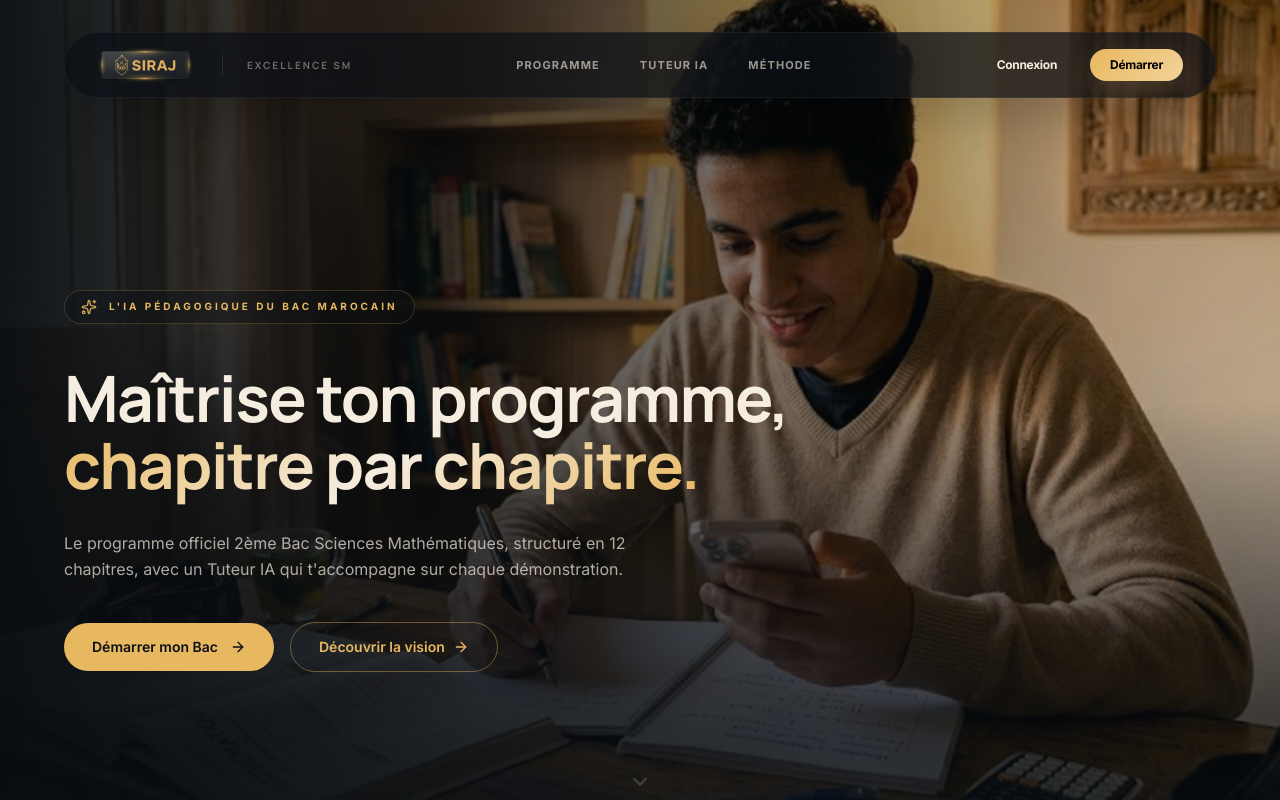
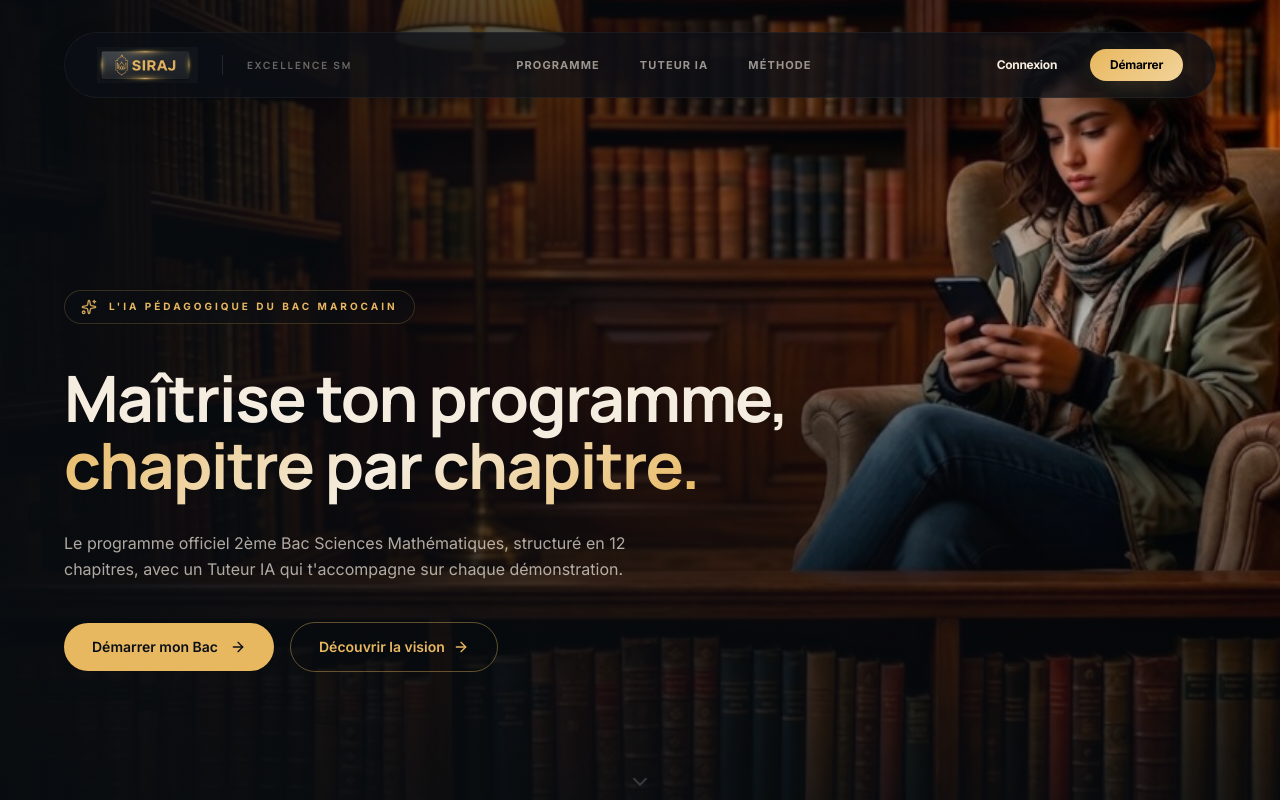
Before and after one commit to datguynabeel/Bac-IA, a Next.js app in the folder showcase-app/: page /test-premium in a window 1280 px wide. Shown: the top 800 px of the page. Built offline with nearby package versions, Linux system fonts and the light colour scheme.

Commit message:
design(test-premium): update hero background image with new high-quality library student image

```diff
--- a/showcase-app/app/test-premium/page.jsx
+++ b/showcase-app/app/test-premium/page.jsx
@@ -56,7 +56,7 @@ const assets = {
   icon: '/brand/siraj-icon-only.png',
   medium: '/brand/siraj-medium.png',
   favicon: '/brand/siraj-favicon.png',
-  hero: '/brand/siraj-hero-student.jpg',
+  hero: '/brand/siraj-hero-library.jpg',
   group: '/brand/siraj-students-group.jpg',
 };
 
```
Also changed, not shown: showcase-app/public/brand/siraj-hero-library.jpg (added).
